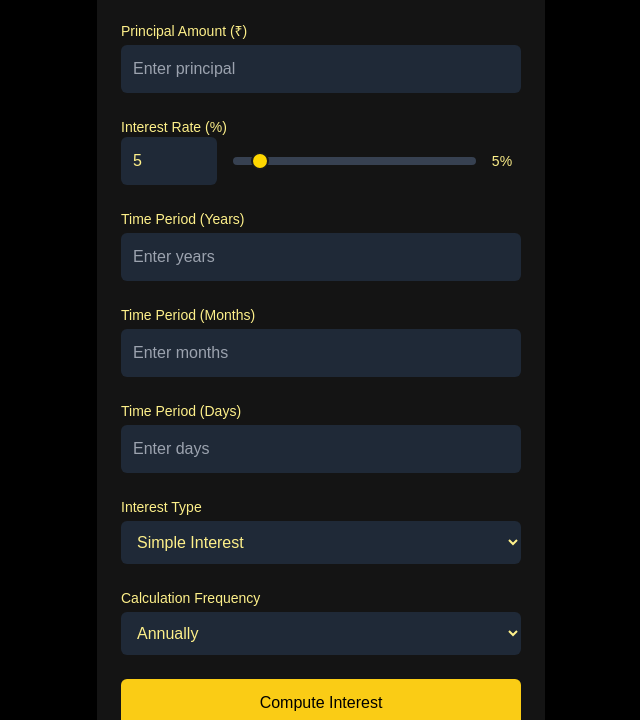
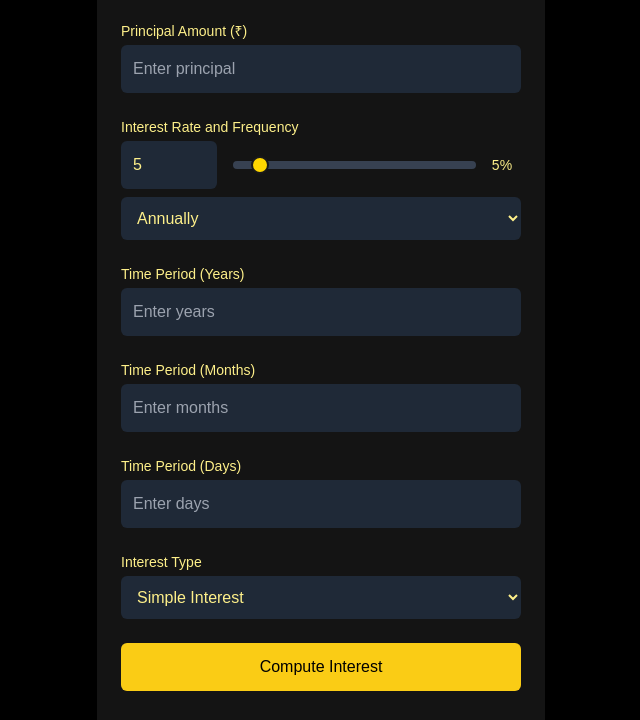
Before and after one commit to lokeshkumarnathi/InterestCalculator, a plain HTML site: page index.html in a window 1280 px wide. Shown: the part 63-783 px from the top of the page, without its empty margins (319-959 px from the left). Drawn offline with nearby package versions, Linux system fonts and the light colour scheme.

Commit message:
Update index.html

```diff
--- a/index.html
+++ b/index.html
@@ -5,7 +5,6 @@
     <meta name="viewport" content="width=device-width, initial-scale=1.0">
     <title>Interest Calculator</title>
     <script src="https://cdn.tailwindcss.com"></script>
-    <script src="https://cdnjs.cloudflare.com/ajax/libs/jspdf/2.5.1/jspdf.umd.min.js"></script>
     <script src="https://cdn.jsdelivr.net/npm/chart.js"></script>
     <link rel="stylesheet" href="style.css">
 </head>
@@ -20,12 +19,16 @@
                 <input type="number" id="principal" class="mt-1 block w-full p-3 border-none rounded-md bg-gray-800 text-yellow-200 placeholder-gray-400 focus:ring-2 focus:ring-yellow-400" placeholder="Enter principal" min="0">
             </div>
             <div>
-                <label for="rate-manual" class="block text-sm font-medium text-yellow-200">Interest Rate (%)</label>
-                <div class="flex items-center space-x-4">
+                <label class="block text-sm font-medium text-yellow-200">Interest Rate and Frequency</label>
+                <div class="flex items-center space-x-4 mt-1">
                     <input type="number" id="rate-manual" min="1" max="50" step="0.1" value="5" class="w-24 p-3 border-none rounded-md bg-gray-800 text-yellow-200 placeholder-gray-400 focus:ring-2 focus:ring-yellow-400">
                     <input type="range" id="rate" min="1" max="50" step="0.1" value="5" class="w-full h-2 bg-gray-700 rounded-lg appearance-none cursor-pointer">
                     <span id="rate-value" class="text-sm text-yellow-200 w-12">5%</span>
                 </div>
+                <select id="frequency" class="mt-2 block w-full p-3 border-none rounded-md bg-gray-800 text-yellow-200 focus:ring-2 focus:ring-yellow-400">
+                    <option value="annually">Annually</option>
+                    <option value="monthly">Monthly</option>
+                </select>
             </div>
             <div>
                 <label for="time-years" class="block text-sm font-medium text-yellow-200">Time Period (Years)</label>
@@ -46,13 +49,6 @@
                     <option value="compound">Compound Interest</option>
                 </select>
             </div>
-            <div>
-                <label for="frequency" class="block text-sm font-medium text-yellow-200">Calculation Frequency</label>
-                <select id="frequency" class="mt-1 block w-full p-3 border-none rounded-md bg-gray-800 text-yellow-200 focus:ring-2 focus:ring-yellow-400">
-                    <option value="annually">Annually</option>
-                    <option value="monthly">Monthly</option>
-                </select>
-            </div>
             <button id="calculate" class="w-full bg-yellow-400 text-black p-3 rounded-md hover:bg-yellow-500 hover:shadow-glow transition duration-300">Compute Interest</button>
         </div>
 
@@ -60,7 +56,6 @@
         <div id="result" class="mt-6 text-center hidden animate__fadeIn">
             <p class="text-lg font-semibold text-yellow-200">Interest: ₹<span id="interest"></span></p>
             <p class="text-lg font-semibold text-yellow-200">Total Amount: ₹<span id="total"></span></p>
-            <button id="save-pdf" class="mt-4 bg-green-600 text-white p-2 rounded-md hover:bg-green-700 hover:shadow-glow transition duration-300">Save as PDF</button>
         </div>
         <div id="error" class="mt-4 text-red-400 text-center hidden"></div>
 
```
